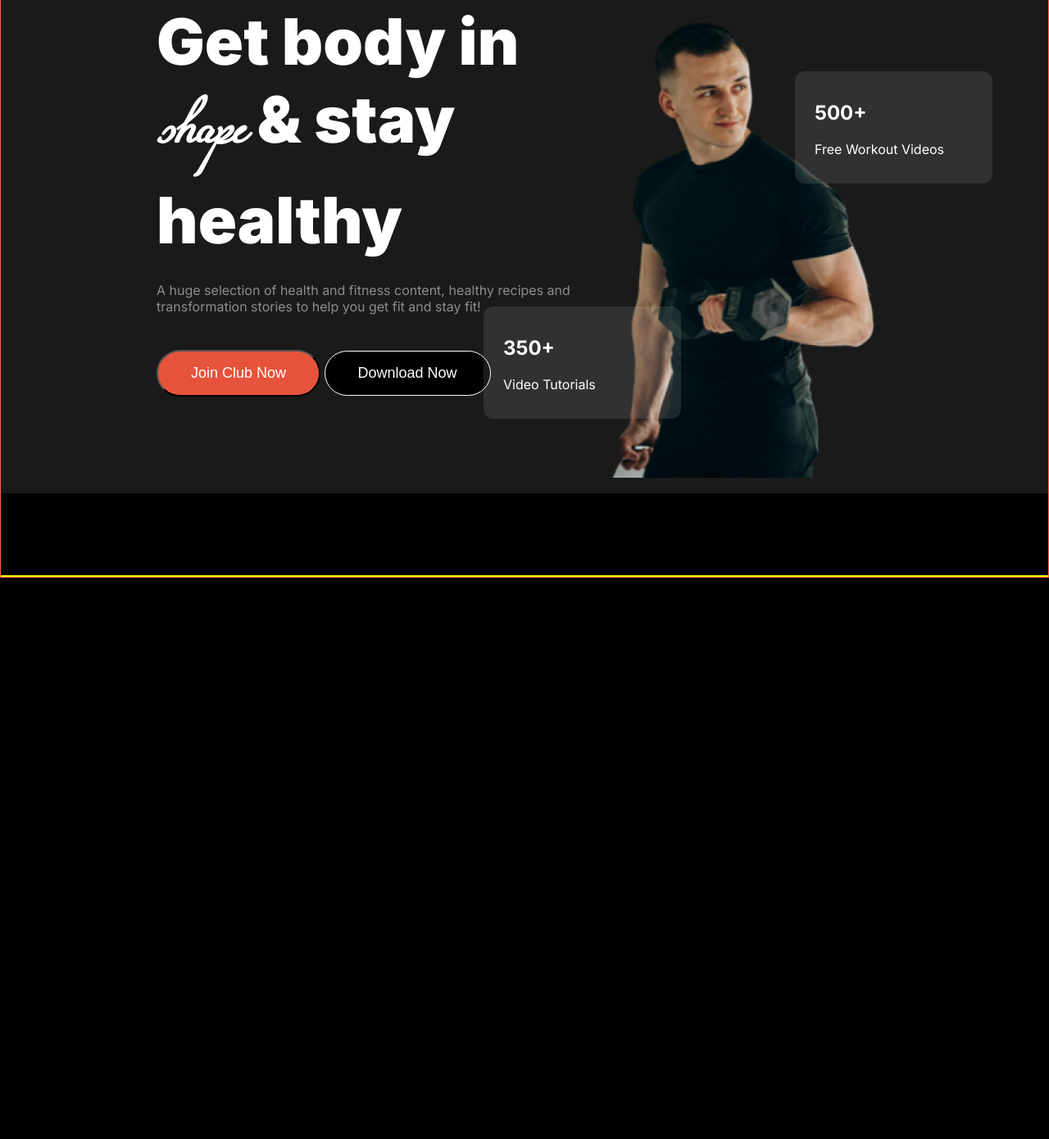
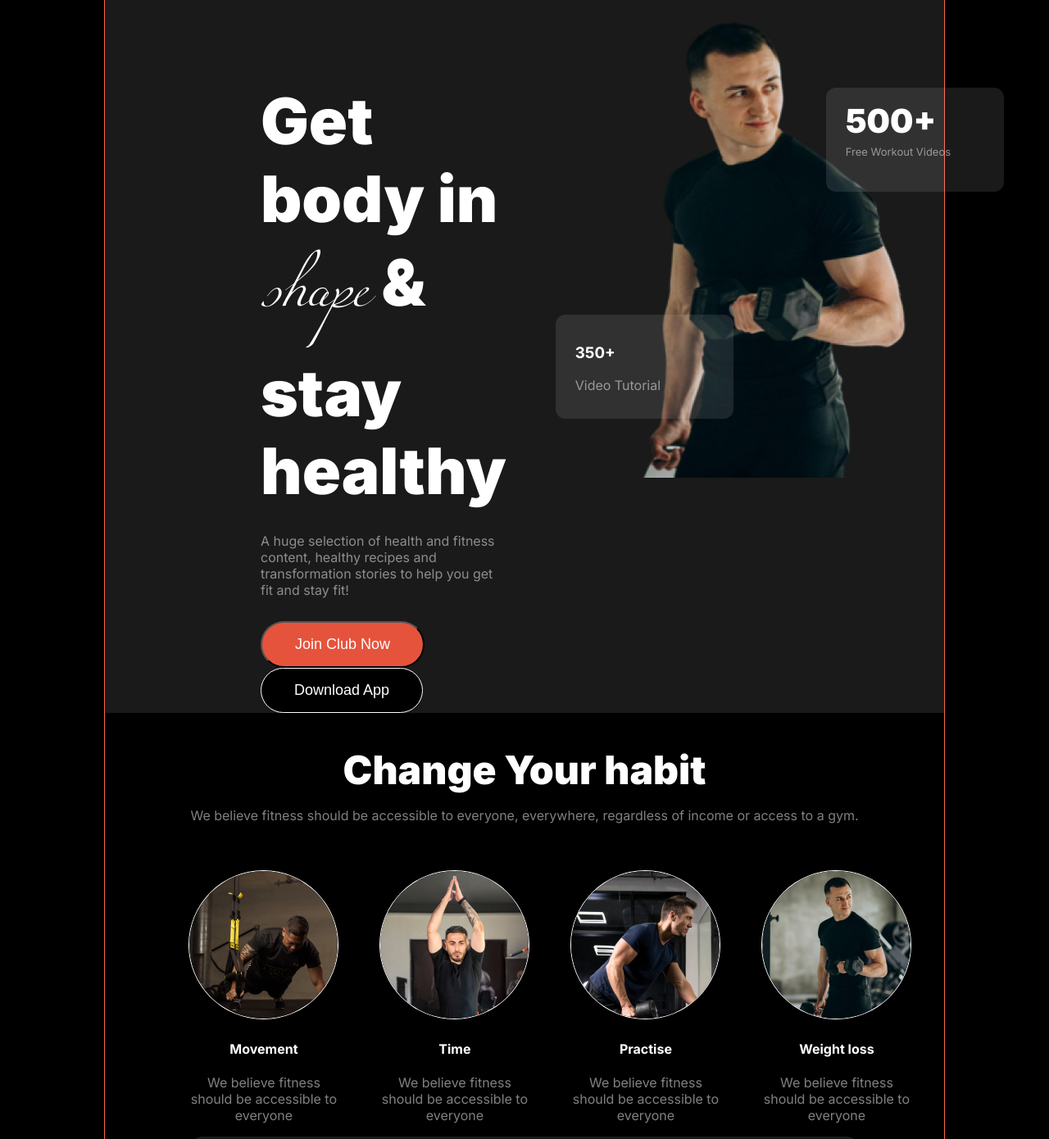
Before and after one commit to IshtiaqMahmud0/assignment_2, a plain HTML site: page index.html in a window 1280 px wide. Shown: the part 114-1504 px from the top of the page at 82% size. Before the commit the page ends 975 px from the top, so only its background shows below. Drawn offline with Linux system fonts and the light colour scheme.

Commit message:
three section added

```diff
--- a/index.html
+++ b/index.html
@@ -19,40 +19,73 @@
             <a href="">About</a>
           </nav>
         </div>
-        <div class="header-content display-flex">
-          <div class="hcontent-container">
-            <h1 class="text-color header-title">Get body in
+        <div class="hcontainer display-flex">
+          <div class="hcontent-1">
+            <p class="content-title">Get body in
               <br>
-              <span class="shape">shape</span> & stay healthy</h1>
-            <p class="text-secondary">
-              A huge selection of health and fitness content, healthy recipes
-              and transformation stories to help you get fit and stay fit!
-            </p>
-            <div>
-              <button class="joinbtn btn-primary">Join Club Now</button>
-              <button class="downloadbtn btn-primary">Download Now</button>
+               <span class="shape">shape</span> & stay healthy</p>
+            <p class="text-secondary hcontent-text">A huge selection of health and fitness content, healthy recipes and transformation stories to help you get fit and stay fit!</p>
+            <button class="btn-primary">Join Club Now</button>
+            <button class="btn-primary down-btn">Download App</button>
+          </div>
+          <div class="hcontent-2">
+            <img src="images/img1.png" alt="">
+            <div class="box-1">
+              <h3 class="text-color">500+</h3>
+              <p class="text-secondary">Free Workout Videos</p>
             </div>
-          </div>
-          <div>
-
-            <img class="header-img" src="images/img1.png" alt="" />
-            <div class="hbox1">
-              <h1>500+</h1>
-              <p>Free Workout Videos</p>
-            </div>
-            <div class="hbox2">
-              <h1>350+</h1>
-              <p>Video Tutorials</p>
+            <div class="box-2">
+              <h3 class="text-color">350+</h3>
+              <p class="text-secondary">Video Tutorial</p>
             </div>
           </div>
         </div>
       </section>
-      <!-- change habit section -->
-       <section class="change-habit-container">
-
+    </header>
+    <main>
+       <!-- change habit section -->
+      <section class="change-habit-container">
+        <div class="chabit-text">
+          <h1>Change Your habit</h1>
+        <p class="text-secondary">We believe fitness should be accessible to everyone, everywhere, regardless of income or access to a gym.</p>
+        </div>
+        <div class="box">
+          <div class="card">
+            <img src="images/image-3.png" alt="">
+            <h4 class="text-color">Movement</h4>
+            <p class="text-secondary">We believe fitness should be accessible to everyone</p>
+          </div>
+          <div class="card">
+            <img src="images/image-2.png" alt="">
+            <h4 class="text-color">Time</h4>
+            <p class="text-secondary">We believe fitness should be accessible to everyone</p>
+          </div>
+          <div class="card">
+            <img src="images/image-4.png" alt="">
+            <h4 class="text-color">Practise</h4>
+            <p class="text-secondary">We believe fitness should be accessible to everyone</p>
+          </div>
+          <div class="card">
+            <img src="images/image-5.png" alt="">
+            <h4 class="text-color">Weight loss</h4>
+            <p class="text-secondary">We believe fitness should be accessible to everyone</p>
+          </div>
+        </div>
        </section>
-    </header>
-    <main></main>
+       <!-- run extra section -->
+        <section class="run-extra">
+          <div class="run-extra-container">
+            <div class="run-extra-content">
+            <h1 class="text-color">Run an extra mile easily</h1>
+            <p class="text-secondary">We believe fitness should be accessible to everyone, everywhere, regardless of income or access to a gym. With hundreds of professional workouts.</p>
+            <button class="btn-primary">Join Now</button>
+            </div>
+            <div class="run-extra-img">
+              <img src="images/run.jpg" alt="">
+            </div>
+          </div>
+        </section>
+    </main>
     <footer></footer>
   </body>
 </html>
--- a/style.css
+++ b/style.css
@@ -12,9 +12,16 @@
   src: url(miama/Miama.ttf);
 }
 
+.shape{
+  font-family: custom-1;
+  font-style: italic;
+  font-weight: 400;
+  font-size: 6rem;
+}
+
 body {
   background-color: black;
-  max-width: 1440px;
+  width: 80%;
   margin: 0 auto;
   border: 1px solid tomato;
 }
@@ -36,8 +43,6 @@ body {
 
 .text-secondary {
   color: rgba(255, 255, 255, 0.5);
-  font-size: 1rem;
-  font-weight: 400;
 }
 
 .text-color {
@@ -47,7 +52,7 @@ body {
 /* header styles */
 .header {
   background-color: rgba(255, 255, 255, 0.1);
-  max-height: 715px;
+  /* max-height: 715px; */
   padding-left: 190px;
   padding-right: 190px;
 }
@@ -87,57 +92,143 @@ body {
   padding: 8px 20px;
 }
 
-.header-content {
-  justify-content: space-between;
+.content-title{
+  color: #ffffff;
+  font-size: 4.875rem;
+  font-weight: 900;
+  margin-bottom: 28px;
+  margin-top: 97px;
 }
 
-.hcontent-container {
-  max-width: 520px;
+.hcontainer{
+  justify-content: space-between;
+  gap: 160px;
 }
 
-.header-title {
-  margin: 0;
+.hcontent-text{
+  align-content: flex-start;
+  margin-top: 0;
   margin-bottom: 28px;
-  font-size: 4.875rem;
+}
+.down-btn{
+  background-color: black;
+  border: 1px solid white;
+}
+.box-1, .box-2{
+  background-color: rgba(255, 255, 255, 0.1);
+  border-radius: 12px;
+  width: 193px;
+  height: 95px;
+  padding: 16px 0;
+  padding-left: 24px;
+}
+.box-1{
+  position: relative;
+  top: -480px;
+  right: -230px;
+}
+.box-2{
+  position: relative;
+  top: -330px;
+  left: -100px;
+}
+.box-1 h3{
+  font-size: 2.5rem;
   font-weight: 900;
+  margin-top: 0px;
+  margin-bottom: 5px;
+}
+.box-1 p{
+  font-size: 0.8125rem;
+  font-weight: 400;
+  margin-top: 0;
+  margin-bottom: 0;
 }
 
-.shape {
-  font-family: custom-1;
-  font-style: italic;
+/* change habit section */
+.change-habit-container{
+  width: 80%;
+  margin: 0 auto;
+}
+.box{
+  display: grid;
+  grid-template-columns: repeat(4, 1fr);
+  justify-content: space-evenly;
+  gap: 50px;
 }
 
-.downloadbtn{
-  background-color: black;
-  border: 1px solid #ffffff;
-  margin-top: 28px;
+.chabit-text{
+  text-align: center;
+  margin-bottom: 3.6rem;
+}
+.chabit-text h1{
+  font-weight: 900;
+  font-size: 3rem;
+  color: white;
+  margin-bottom: 14px;
 }
 
-.hbox1{
-  background-color: rgba(255, 255, 255, 0.1);
-  border-radius: 12px;
-  padding: 16px 24px;
-  text-align: left;
-  color: #ffffff;
-  max-width: 193px;
-  position: relative;
-  top: -500px;
-  right: -230px;
+.card{
+  text-align: center;
 }
-.hbox2{
-  background-color: rgba(255, 255, 255, 0.1);
-  border-radius: 12px;
-  padding: 16px 24px;
-  text-align: left;
-  color: #ffffff;
-  max-width: 193px;
-  position: relative;
-  top: -350px;
-  left: -150px;
+.card img{
+  border: 1px solid white;
+  border-radius: 50%;
 }
 
-/* change habit styles */
-.change-habit-container{
-  border: 1px solid yellow;
-  margin-top: 100px;
+/* run extra section */
+.run-extra{
+  width: 80%;
+  margin: 0 auto;
+  border-radius: 18px;
+  background-color: rgba(255, 255, 255, 0.1);
 }
+.run-extra-container{
+  display: flex;
+  align-items: center;
+  justify-items: space-between;
+}
+
+.run-extra-content{
+  margin: 30px;
+}
+.run-extra-content h1{
+  font-size: 3rem;
+ font-weight: 900;
+ margin-bottom: 14px;
+}
+.run-extra-content p{
+  font-size: 0.875rem;
+font-weight: 400;
+}
+.run-extra-img img{
+  width: 366px;
+  height: 312px;
+  border-radius: 18px;
+  margin: 30px;
+}
+/* Media query for small device */
+@media screen and (max-width: 576px) {
+  body{
+    width: 100%;
+    margin: 0 auto;
+  }
+  .header{
+    padding: 0;
+    width: 100%;
+    margin: 0 auto;
+  }
+  .btn-container{
+    display: none;
+  }
+  .hcontainer{
+    flex-direction: column;
+  }
+  .box{
+    grid-template-columns: repeat(1, 1fr);
+  }
+  .run-extra-container{
+    flex-direction: column;
+    width: auto;
+  }
+}
```
